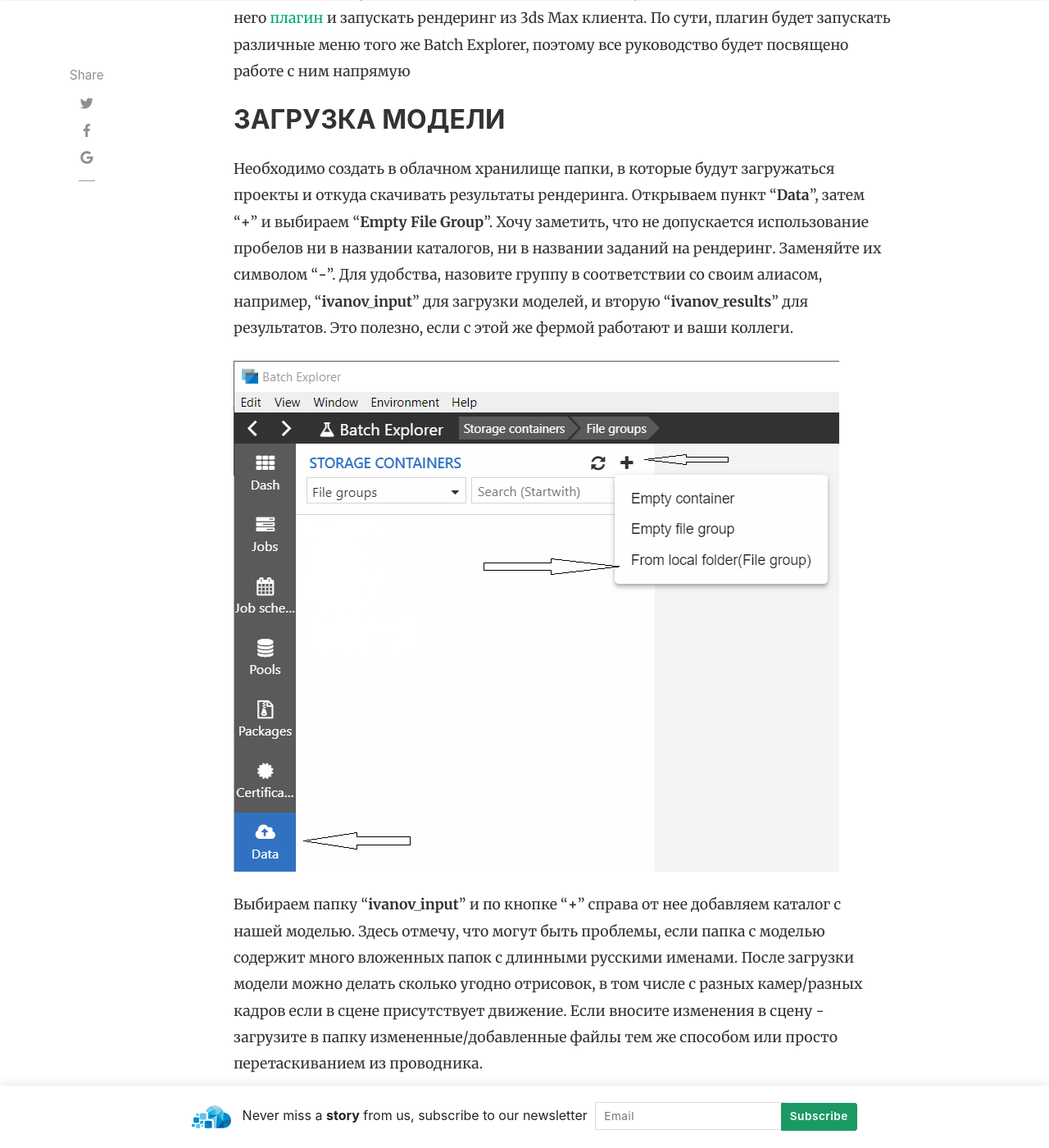
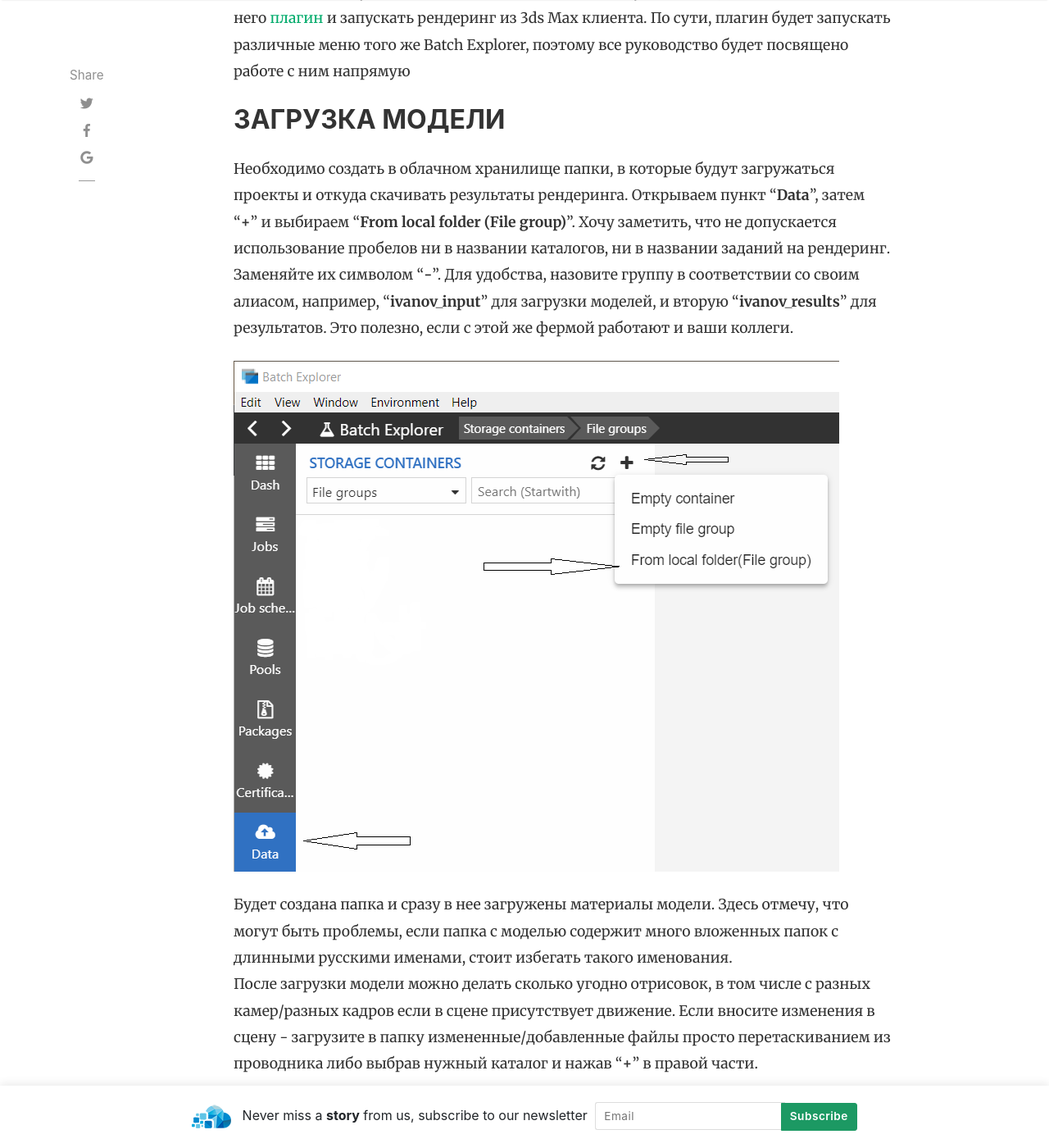
Before and after one commit to AzCEE/azcee.github.io, a Jekyll site: the page built from _posts/2020-10-10-3ds-max-rendering-guide.md, in a window 1280 px wide and 1400 px high, scrolled down 1284 px. Shown: the whole window at 82% size. Built offline with Jekyll 4.4.1, drawn with Linux system fonts in a browser that asks for light colours; nearby versions of some CDN libraries; comment, search, counter and statistics services are not loaded; some of the changed text lies outside the part shown.

Commit message:
Update 2020-10-10-3ds-max-rendering-guide.md

```diff
--- a/_posts/2020-10-10-3ds-max-rendering-guide.md
+++ b/_posts/2020-10-10-3ds-max-rendering-guide.md
@@ -27,12 +27,13 @@
 ## ЗАГРУЗКА МОДЕЛИ
 
 Необходимо создать в облачном хранилище папки, в которые будут загружаться проекты и откуда скачивать результаты рендеринга.
-Открываем пункт "**Data**", затем "**+**" и выбираем "**Empty File Group**". Хочу заметить, что не допускается использование пробелов ни в названии каталогов, ни в названии заданий на рендеринг. Заменяйте их символом "**-**". Для удобства, назовите группу в соответствии со своим алиасом, например, "**ivanov_input**" для загрузки моделей, и вторую "**ivanov_results**" для результатов. Это полезно, если с этой же фермой работают и ваши коллеги.
+Открываем пункт "**Data**", затем "**+**" и выбираем "**From local folder (File group)**". Хочу заметить, что не допускается использование пробелов ни в названии каталогов, ни в названии заданий на рендеринг. Заменяйте их символом "**-**". Для удобства, назовите группу в соответствии со своим алиасом, например, "**ivanov_input**" для загрузки моделей, и вторую "**ivanov_results**" для результатов. Это полезно, если с этой же фермой работают и ваши коллеги.
 
 
 ![Image](/assets/users/sergeyperus/new-filegroup.png)
 
-Выбираем папку "**ivanov_input**" и по кнопке "**+**" справа от нее добавляем каталог с нашей моделью. Здесь отмечу, что могут быть проблемы, если папка с моделью содержит много вложенных папок с длинными русскими именами. После загрузки модели можно делать сколько угодно отрисовок, в том числе с разных камер/разных кадров если в сцене присутствует движение. Если вносите изменения в сцену - загрузите в папку измененные/добавленные файлы тем же способом или просто перетаскиванием из проводника.
+Будет создана папка и сразу в нее загружены материалы модели. Здесь отмечу, что могут быть проблемы, если папка с моделью содержит много вложенных папок с длинными русскими именами, стоит избегать такого именования.
+После загрузки модели можно делать сколько угодно отрисовок, в том числе с разных камер/разных кадров если в сцене присутствует движение. Если вносите изменения в сцену - загрузите в папку измененные/добавленные файлы просто перетаскиванием из проводника либо выбрав нужный каталог и нажав "**+**" в правой части.
 
 ## РЕНДЕРИНГ
 
```
Also changed, not shown: other parts of _posts/2020-10-10-3ds-max-rendering-guide.md (+2 -0 lines).
